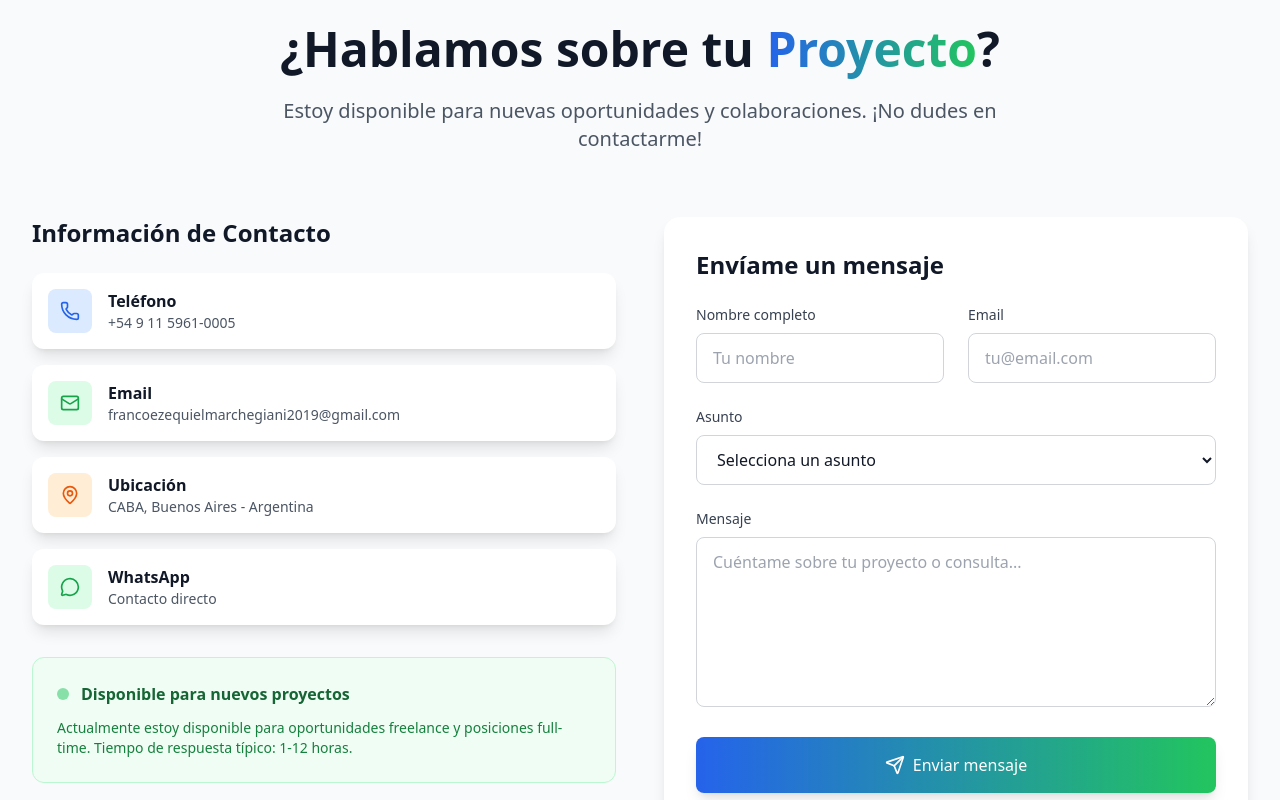
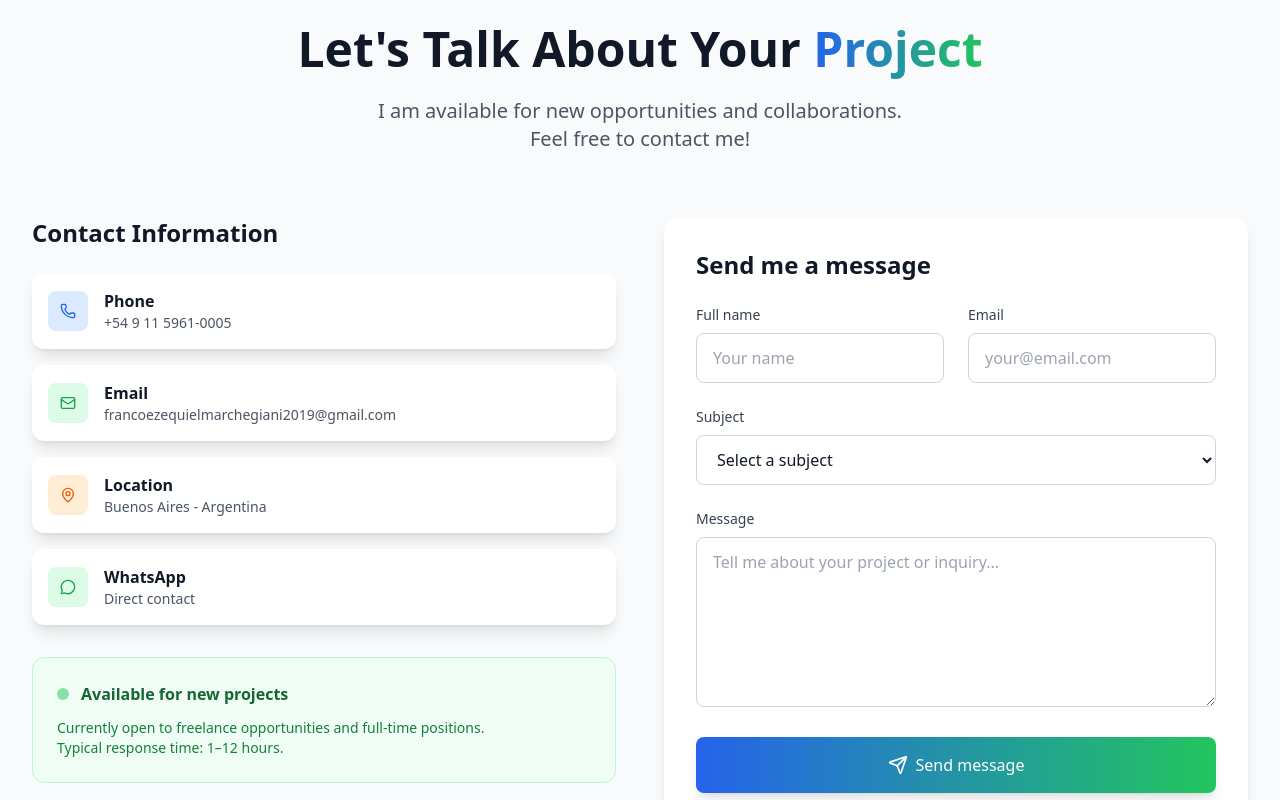
Before and after one commit to Franco-Ezequiel-Marchegiani/Portfolio2.0, a React (Vite) app: page / in a window 1280 px wide. Shown: the part 6580-7380 px from the top of the page. Built offline with nearby package versions, Linux system fonts and the light colour scheme.

Commit message:
Confact comps translated

```diff
--- a/src/components/Contact.tsx
+++ b/src/components/Contact.tsx
@@ -1,72 +1,21 @@
-import React from 'react';
+import React, { type JSX } from 'react';
 import { Phone, Mail, MapPin, MessageCircle, } from 'lucide-react';
 import { FormEmail } from './Contact_Form';
+import type { ContactInfo } from "../types/ContactInfo";
+import { useTranslation } from '../hooks/useTranslation';
+
+const iconMap: Record<string, JSX.Element> = {
+    phone: <Phone className="h-4 w-4" />,
+    mail: <Mail className="h-4 w-4" />,
+    mapPin: <MapPin className="h-4 w-4" />,
+    messageCircle: <MessageCircle className="h-4 w-4" />
+};
+const ensureArray = <T,>(value: unknown): T[] => (Array.isArray(value) ? (value as T[]) : []);
 
 export const Contact: React.FC = () => {
-    /* const [formData, setFormData] = useState({
-        name: '',
-        email: '',
-        subject: '',
-        message: ''
-    });
-    const [isSubmitting, setIsSubmitting] = useState(false);
-    const [isSubmitted, setIsSubmitted] = useState(false); */
-
-    /* const handleInputChange = (e: React.ChangeEvent<HTMLInputElement | HTMLTextAreaElement | HTMLSelectElement>) => {
-        const { name, value } = e.target;
-        setFormData(prev => ({
-        ...prev,
-        [name]: value
-        }));
-    };
-
-    const handleSubmit = async (e: React.FormEvent) => {
-        e.preventDefault();
-        setIsSubmitting(true);
-
-        // Simulamos el envío del formulario
-        await new Promise(resolve => setTimeout(resolve, 1000));
-
-        setIsSubmitting(false);
-        setIsSubmitted(true);
-
-        // Reset form after 3 seconds
-        setTimeout(() => {
-        setIsSubmitted(false);
-        setFormData({ name: '', email: '', subject: '', message: '' });
-        }, 3000);
-    }; */
-
-    const contactInfo = [
-        {
-        icon: <Phone className="h-5 w-5" />,
-        label: "Teléfono",
-        value: "+54 9 11 5961-0005",
-        href: "tel:+541159610005",
-        color: "blue"
-        },
-        {
-        icon: <Mail className="h-5 w-5" />,
-        label: "Email",
-        value: "francoezequielmarchegiani2019@gmail.com",
-        href: "mailto:francoezequielmarchegiani2019@gmail.com",
-        color: "green"
-        },
-        {
-        icon: <MapPin className="h-5 w-5" />,
-        label: "Ubicación",
-        value: "CABA, Buenos Aires - Argentina",
-        href: "https://www.google.com.ar/maps/place/Villa+Urquiza,+Cdad.+Aut%C3%B3noma+de+Buenos+Aires/@-34.5719608,-58.4990465,15z/data=!3m1!4b1!4m6!3m5!1s0x95bcb65c360890c1:0x8bd20bac2f970066!8m2!3d-34.5703983!4d-58.4913868!16zL20vMDV2Yms0?entry=ttu&g_ep=EgoyMDI1MDgyNC4wIKXMDSoASAFQAw%3D%3D",
-        color: "orange"
-        },
-        {
-        icon: <MessageCircle className="h-5 w-5" />,
-        label: "WhatsApp",
-        value: "Contacto directo",
-        href: `https://api.whatsapp.com/send/?phone=541159610005&text=¡Hola Franco! Me interesa contactarte sobre una oportunidad laboral.`,
-        color: "green"
-        }
-    ];
+    const { t } = useTranslation();
+    const rawContactInfo = t<ContactInfo[]>("contact.info", []);
+    const contactInfo = ensureArray<ContactInfo>(rawContactInfo);
 
     const getColorClasses = (color: string) => {
         const colors = {
@@ -82,22 +31,25 @@ export const Contact: React.FC = () => {
         <div className="max-w-7xl mx-auto">
             <div className="text-center mb-16">
             <h2 className="text-4xl lg:text-5xl font-bold text-gray-900 dark:text-white mb-6">
-                ¿Hablamos sobre tu <span className="bg-gradient-to-r from-blue-600 to-green-500 bg-clip-text text-transparent">
-                Proyecto
-                </span>?
+                {t<string>("contact.title", "")}
+                <span className="bg-gradient-to-r from-blue-600 to-green-500 bg-clip-text text-transparent">
+                    {t<string>("contact.title2", "")}
+                </span>
+                {t<string>("contact.title3", "")}
             </h2>
             <p className="text-xl text-gray-600 dark:text-gray-400 max-w-3xl mx-auto">
-                Estoy disponible para nuevas oportunidades y colaboraciones.
-                ¡No dudes en contactarme!
+                {t<string>("contact.subtitle", "")}
+            </p>
+            <p className="text-xl text-gray-600 dark:text-gray-400 max-w-3xl mx-auto">
+                {t<string>("contact.subtitle2", "")}
             </p>
             </div>
-
             <div className="grid lg:grid-cols-2 gap-12">
             {/* Contact Information */}
             <div className="space-y-8">
                 <div>
                 <h3 className="text-2xl font-bold text-gray-900 dark:text-white mb-6">
-                    Información de Contacto
+                    {t<string>("contact.infoTitle", "")}
                 </h3>
                 <div className="space-y-4">
                     {contactInfo.map((info, index) => (
@@ -111,7 +63,7 @@ export const Contact: React.FC = () => {
                                 group cursor-pointer"
                     >
                         <div className={`p-3 rounded-lg ${getColorClasses(info.color)}`}>
-                        {info.icon}
+                        {iconMap[info.icon ?? 'MessageCircle']}
                         </div>
                         <div>
                         <h4 className="font-semibold text-gray-900 dark:text-white group-hover:text-blue-600
@@ -133,16 +85,17 @@ export const Contact: React.FC = () => {
                 <div className="flex items-center space-x-3 mb-3">
                     <div className="w-3 h-3 bg-green-500 rounded-full animate-pulse"></div>
                     <h4 className="font-semibold text-green-800 dark:text-green-400">
-                    Disponible para nuevos proyectos
+                    {t<string>("contact.status.title", "")}
                     </h4>
                 </div>
                 <p className="text-green-700 dark:text-green-300 text-sm">
-                    Actualmente estoy disponible para oportunidades freelance y posiciones full-time.
-                    Tiempo de respuesta típico: 1-12 horas.
+                    {t<string>("contact.status.text", "")}
+                </p>
+                <p className="text-green-700 dark:text-green-300 text-sm">
+                    {t<string>("contact.status.text2", "")}
                 </p>
                 </div>
             </div>
-
             {/* Contact Form */}
             <FormEmail/>
             </div>
--- a/src/components/Contact_Form.tsx
+++ b/src/components/Contact_Form.tsx
@@ -1,8 +1,10 @@
 import React, { useEffect, useRef, useState } from 'react';
 import emailjs from '@emailjs/browser'
 import { Send, CheckCircle, TriangleAlert } from 'lucide-react';
+import { useTranslation } from '../hooks/useTranslation';
 
 export const FormEmail: React.FC = () => {
+    const { t } = useTranslation();
     const [formData, setFormData] = useState({
         name: '',
         email: '',
@@ -18,13 +20,11 @@ export const FormEmail: React.FC = () => {
     //Guarda valor en localStorage para evitar multiple spam
     useEffect(() => {
         const lastSent = localStorage.getItem("lastEmailSent");
-        console.log("Valor guardado en localStorage:", lastSent);
 
         if (lastSent) {
             const diff = Date.now() - parseInt(lastSent, 10);
             //Formato mm/ss/hh
             const msLeft = 24 * 60 * 60 * 1000 - diff;
-            console.log("Tiempo transcurrido en ms:", diff);
 
             if (diff < 24 * 60 * 60 * 1000) {
                 setIsSubmitted(true); // ya lo había mandado en las últimas 24h
@@ -107,32 +107,30 @@ export const FormEmail: React.FC = () => {
         }
     };
 
-
-
     return (
             <div className="bg-white dark:bg-gray-800 rounded-2xl p-8 shadow-lg">
                 <h3 className="text-2xl font-bold text-gray-900 dark:text-white mb-6">
-                Envíame un mensaje
+                {t<string>("contactForm.title", "")}
                 </h3>
                 {/* Primero revisa si ya envió un mail, y dsp muestra el form o el msj de enviado */}
                 {timeLeft !== null ?(
                     <div className="text-center py-12">
                         <TriangleAlert className="h-16 w-16 text-yellow-500 mx-auto mb-4" />
                         <h4 className="text-xl font-semibold text-gray-900 dark:text-white mb-2">
-                        Ya enviaste un mensaje. Podrás volver a enviar en {formatTime(timeLeft)}.
+                            {t<string>("contactForm.alreadySent.title", "")}{formatTime(timeLeft)}.
                         </h4>
                         <p className="text-gray-600 dark:text-gray-400">
-                        Gracias por contactarme. Te responderé pronto.
+                        {t<string>("contactForm.alreadySent.text", "")}
                         </p>
                     </div>
                 ) : isSubmitted ?(
                     <div className="text-center py-12">
                         <CheckCircle className="h-16 w-16 text-green-500 mx-auto mb-4" />
                         <h4 className="text-xl font-semibold text-gray-900 dark:text-white mb-2">
-                        ¡Mensaje enviado!
+                        {t<string>("contactForm.success.title", "")}
                         </h4>
                         <p className="text-gray-600 dark:text-gray-400">
-                        Gracias por contactarme. Te responderé pronto.
+                        {t<string>("contactForm.success.text", "")}
                         </p>
                     </div>
                 ) : (
@@ -140,7 +138,8 @@ export const FormEmail: React.FC = () => {
                     <div className="grid md:grid-cols-2 gap-6">
                     <div>
                         <label htmlFor="name" className="block text-sm font-medium text-gray-700 dark:text-gray-300 mb-2">
-                        Nombre completo
+                            {t<string>("contactForm.fields.name", "")}
+
                         </label>
                         <input
                         type="text"
@@ -153,12 +152,12 @@ export const FormEmail: React.FC = () => {
                                 bg-white dark:bg-gray-700 text-gray-900 dark:text-white
                                 focus:ring-2 focus:ring-blue-500 focus:border-transparent
                                 transition-all duration-200"
-                        placeholder="Tu nombre"
+                        placeholder={t<string>("contactForm.placeholders.name", "")}
                         />
                     </div>
                     <div>
                         <label htmlFor="email" className="block text-sm font-medium text-gray-700 dark:text-gray-300 mb-2">
-                        Email
+                        {t<string>("contactForm.fields.email", "")}
                         </label>
                         <input
                         type="email"
@@ -171,14 +170,15 @@ export const FormEmail: React.FC = () => {
                                 bg-white dark:bg-gray-700 text-gray-900 dark:text-white
                                 focus:ring-2 focus:ring-blue-500 focus:border-transparent
                                 transition-all duration-200"
-                        placeholder="tu@email.com"
+                        placeholder={t<string>("contactForm.placeholders.email", "")}
                         />
                     </div>
                     </div>
 
                     <div>
                     <label htmlFor="subject" className="block text-sm font-medium text-gray-700 dark:text-gray-300 mb-2">
-                        Asunto
+                        {t<string>("contactForm.fields.subject", "")}
+
                     </label>
                     <select
                         id="subject"
@@ -191,17 +191,17 @@ export const FormEmail: React.FC = () => {
                                 focus:ring-2 focus:ring-blue-500 focus:border-transparent
                                 transition-all duration-200"
                     >
-                        <option value="">Selecciona un asunto</option>
-                        <option value="Oportunidad laboral">Oportunidad laboral</option>
-                        <option value="Proyecto freelance">Proyecto freelance</option>
-                        <option value="colaboracion">Colaboración</option>
-                        <option value="Consulta general">Consulta general</option>
+                        <option value="">{t<string>("contactForm.options.default", "")}</option>
+                        <option value="Oportunidad laboral">{t<string>("contactForm.options.job", "")}</option>
+                        <option value="Proyecto freelance">{t<string>("contactForm.options.freelance", "")}</option>
+                        <option value="colaboracion">{t<string>("contactForm.options.collaboration", "")}</option>
+                        <option value="Consulta general">{t<string>("contactForm.options.general", "")}</option>
                     </select>
                     </div>
 
                     <div>
                     <label htmlFor="message" className="block text-sm font-medium text-gray-700 dark:text-gray-300 mb-2">
-                        Mensaje
+                        {t<string>("contactForm.fields.message", "")}
                     </label>
                     <textarea
                         id="message"
@@ -214,7 +214,7 @@ export const FormEmail: React.FC = () => {
                                 bg-white dark:bg-gray-700 text-gray-900 dark:text-white
                                 focus:ring-2 focus:ring-blue-500 focus:border-transparent
                                 transition-all duration-200 resize-vertical"
-                        placeholder="Cuéntame sobre tu proyecto o consulta..."
+                        placeholder={t<string>("contactForm.placeholders.message", "")}
                     />
                     </div>
 
@@ -231,12 +231,12 @@ export const FormEmail: React.FC = () => {
                     {isSubmitting ? (
                         <>
                             <div className="w-5 h-5 border-2 border-white border-t-transparent rounded-full animate-spin" />
-                        <span>Enviando...</span>
+                            <span>{t<string>("contactForm.buttons.sending", "")}</span>
                         </>
                     ) : (
                         <>
                             <Send className="h-5 w-5" />
-                        <span>Enviar mensaje</span>
+                            <span>{t<string>("contactForm.buttons.send", "")}</span>
                         </>
                     )}
                     </button>
--- a/src/data/en.json
+++ b/src/data/en.json
@@ -103,7 +103,7 @@
     "contactForm": {
         "title": "Send me a message",
         "alreadySent": {
-        "title": "You already sent a message. You can send another in {{time}}.",
+            "title": "You already sent a message. You can send another in ",
             "text": "Thank you for reaching out. I will reply soon."
         },
         "success": {
@@ -134,18 +134,45 @@
         }
     },
     "contact": {
-        "title": "Let's Talk About Your Project",
-        "subtitle": "I am available for new opportunities and collaborations. Feel free to contact me!",
+        "title": "Let's Talk About Your ",
+        "title2": "Project",
+        "subtitle": "I am available for new opportunities and collaborations.",
+        "subtitle2": " Feel free to contact me!",
         "infoTitle": "Contact Information",
         "status": {
             "title": "Available for new projects",
-        "text": "Currently open to freelance opportunities and full-time positions. Typical response time: 1–12 hours."
+            "text": "Currently open to freelance opportunities and full-time positions.",
+            "text2": "Typical response time: 1–12 hours."
         },
         "info": [
-        { "label": "Phone" },
-        { "label": "Email" },
-        { "label": "Location" },
-        { "label": "WhatsApp" }
+            {
+            "icon": "phone",
+            "label": "Phone",
+            "value": "+54 9 11 5961-0005",
+            "href": "tel:+541159610005",
+            "color": "blue"
+            },
+            {
+            "icon": "mail",
+            "label": "Email",
+            "value": "francoezequielmarchegiani2019@gmail.com",
+            "href": "mailto:francoezequielmarchegiani2019@gmail.com",
+            "color": "green"
+            },
+            {
+            "icon": "mapPin",
+            "label": "Location",
+            "value": "Buenos Aires - Argentina",
+            "href": "https://www.google.com.ar/maps/place/Villa+Urquiza,+Cdad.+Aut%C3%B3noma+de+Buenos+Aires",
+            "color": "orange"
+            },
+            {
+            "icon": "messageCircle",
+            "label": "WhatsApp",
+            "value": "Direct contact",
+            "href": "https://api.whatsapp.com/send/?phone=541159610005&text=Hi Franco! I’d like to get in touch regarding a job opportunity.",
+            "color": "green"
+            }
         ]
     },
     "projects": {
--- a/src/data/es.json
+++ b/src/data/es.json
@@ -103,7 +103,7 @@
     "contactForm": {
         "title": "Envíame un mensaje",
         "alreadySent": {
-        "title": "Ya enviaste un mensaje. Podrás volver a enviar en {{time}}.",
+            "title": "Ya enviaste un mensaje. Podrás volver a enviar en",
             "text": "Gracias por contactarme. Te responderé pronto."
         },
         "success": {
@@ -134,18 +134,46 @@
         }
     },
     "contact": {
-        "title": "¿Hablamos sobre tu Proyecto?",
-        "subtitle": "Estoy disponible para nuevas oportunidades y colaboraciones. ¡No dudes en contactarme!",
+        "title": "¿Hablamos sobre tu ",
+        "title2": "Proyecto",
+        "title3": "?",
+        "subtitle": "Estoy disponible para nuevas oportunidades y colaboraciones.",
+        "subtitle2": "¡No dudes en contactarme!",
         "infoTitle": "Información de Contacto",
         "status": {
             "title": "Disponible para nuevos proyectos",
-        "text": "Actualmente estoy disponible para oportunidades freelance y posiciones full-time. Tiempo de respuesta típico: 1-12 horas."
+            "text": "Actualmente estoy disponible para oportunidades freelance y posiciones full-time.",
+            "text2": "Actualmente estoy disponible para oportunidades freelance y posiciones full-time."
         },
         "info": [
-        { "label": "Teléfono" },
-        { "label": "Email" },
-        { "label": "Ubicación" },
-        { "label": "WhatsApp" }
+            {
+            "icon": "phone",
+            "label": "Teléfono",
+            "value": "+54 9 11 5961-0005",
+            "href": "tel:+541159610005",
+            "color": "blue"
+            },
+            {
+            "icon": "mail",
+            "label": "Email",
+            "value": "francoezequielmarchegiani2019@gmail.com",
+            "href": "mailto:francoezequielmarchegiani2019@gmail.com",
+            "color": "green"
+            },
+            {
+            "icon": "mapPin",
+            "label": "Ubicación",
+            "value": "CABA, Buenos Aires - Argentina",
+            "href": "https://www.google.com.ar/maps/place/Villa+Urquiza,+Cdad.+Aut%C3%B3noma+de+Buenos+Aires",
+            "color": "orange"
+            },
+            {
+            "icon": "messageCircle",
+            "label": "WhatsApp",
+            "value": "Contacto directo",
+            "href": "https://api.whatsapp.com/send/?phone=541159610005&text=¡Hola Franco! Me interesa contactarte sobre una oportunidad laboral.",
+            "color": "green"
+            }
         ]
     },
     "projects": {
--- /dev/null
+++ b/src/types/ContactInfo.ts
@@ -0,0 +1,7 @@
+export interface ContactInfo{
+    icon?: string;
+    label: string;
+    value: string;
+    href: string;
+    color: string;
+}
```
Lines whose indentation alone changed are shown as unchanged.
